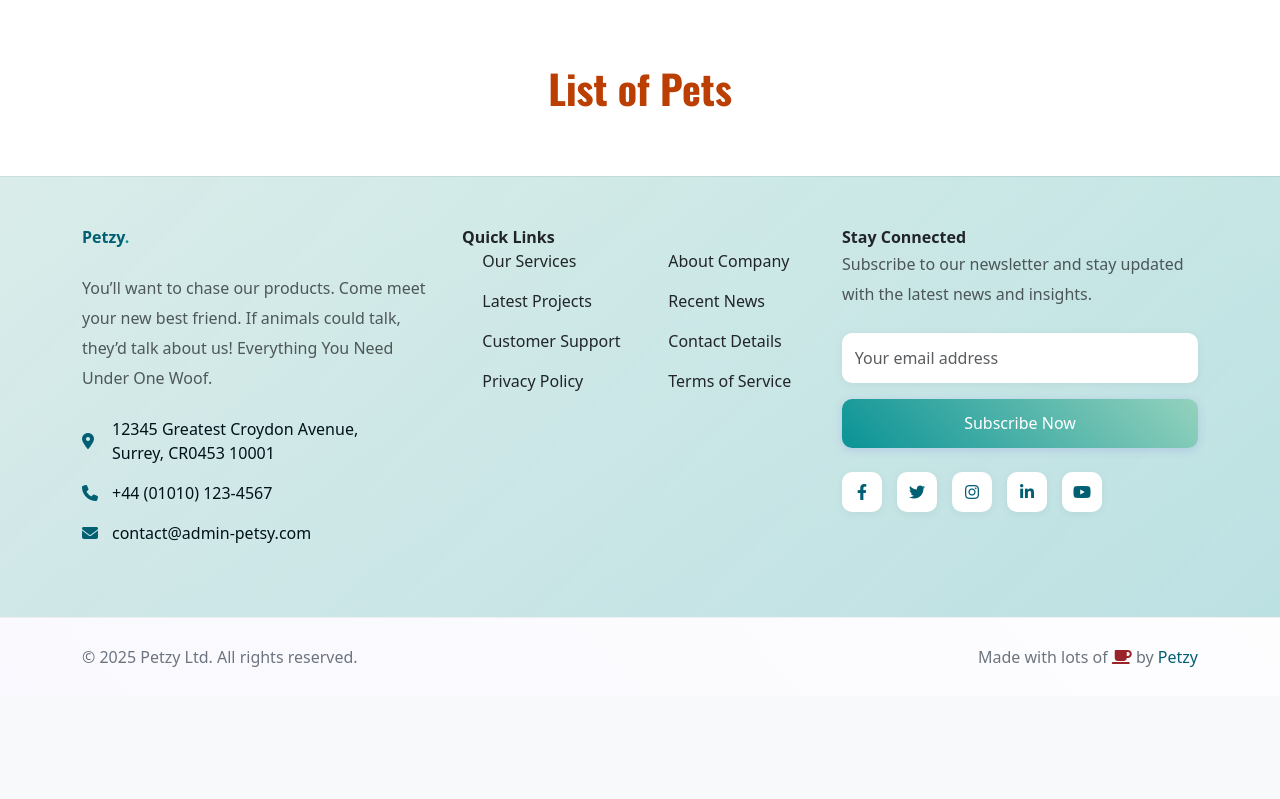
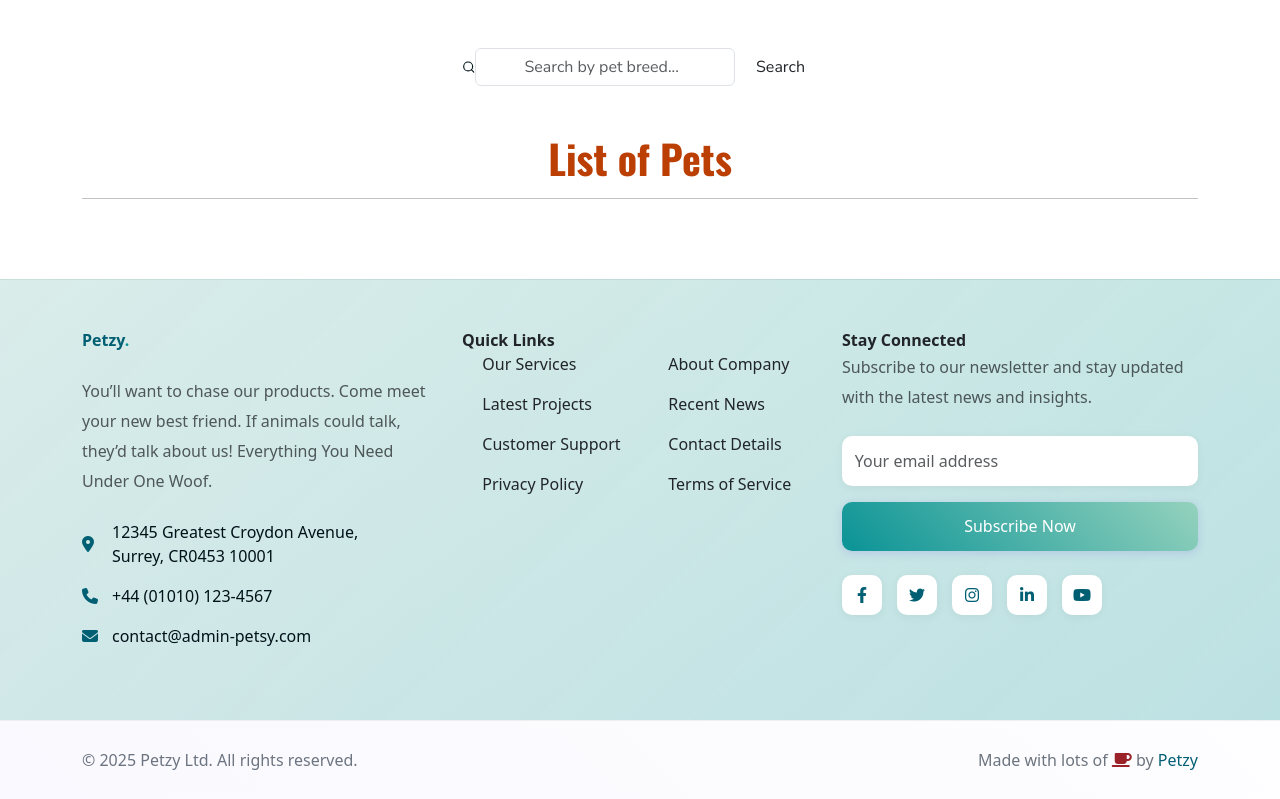
Before and after one commit to johnclamy/petstoreproject, a Django app: page /pets/ in a window 1280 px wide. Shown: the part 134-933 px from the top of the page. Before the commit the page ends 801 px from the top, so only its background shows below. Run offline with Django 5.2, Linux system fonts and the light colour scheme; data that the repository does not hold is empty; some libraries are stand-ins or nearby versions.

Commit message:
add a search bar at the top of the pet listings page

```diff
--- a/pets/templates/pets/index.html
+++ b/pets/templates/pets/index.html
@@ -1,12 +1,34 @@
 {% extends "layout.html" %}
 {% block content %}
 {% load static %}
-<div class="p-3">
+<div class="px-3 py-5">
+    <div class="search-bar-wrapper">
+        <div class="container">
+            <section class="row d-flex justify-content-center">
+                <div class="col-12 col-md-8 col-lg-6 col-xl-4">
+                    <div class="search-bar position-relative">
+                        <form method="GET" class="d-flex align-items-center">
+                            <svg xmlns="http://www.w3.org/2000/svg" width="20" height="20" viewBox="0 0 24 24" fill="none"
+                                stroke="currentColor" stroke-width="2" stroke-linecap="round" stroke-linejoin="round"
+                                class="search-icon feather feather-search">
+                                <circle cx="11" cy="11" r="8"></circle>
+                                <line x1="21" y1="21" x2="16.65" y2="16.65"></line>
+                            </svg>
+                            <input class="form-control search-input ps-5" type="search"
+                                placeholder="Search by pet breed..." aria-label="Search">
+                            <button class="btn btn-search ms-2" type="submit">Search</button>
+                        </form>
+                    </div>
+                </div>
+            </section>
+        </div>
+    </div>
+
     <div class="container">
         <header class="row mt-5">
             <div class="col mx-auto mb-3">
                 <h2 class="h1 text-center oswald-headings" style="color: var(--dj-text-4)">List of Pets</h2>
-                <hr style="border: 4px solid var(--dj-border-3); border-radius: 3px;" />
+                <hr />
             </div>
         </header>
         <article class="row pet-list-bg" style="background: linear-gradient(to bottom right, #e9d8a6, #94d2bd);">
```
